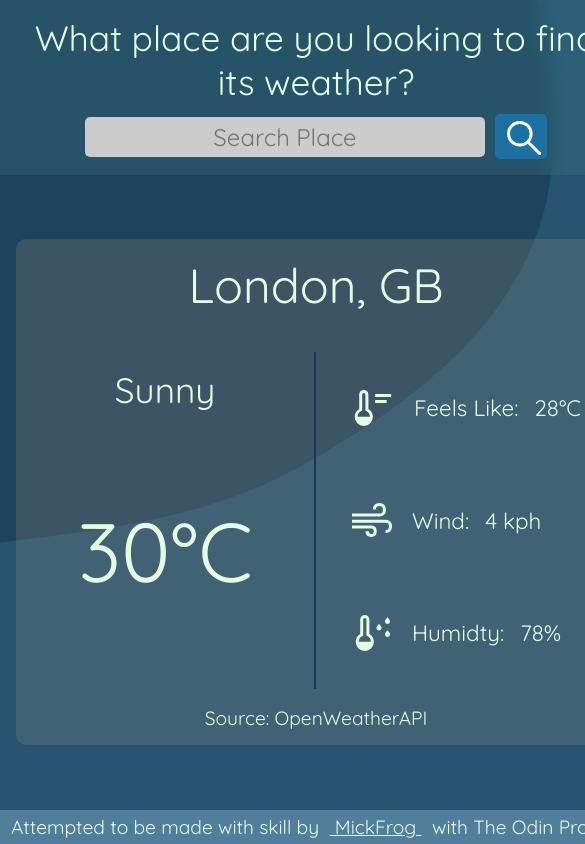
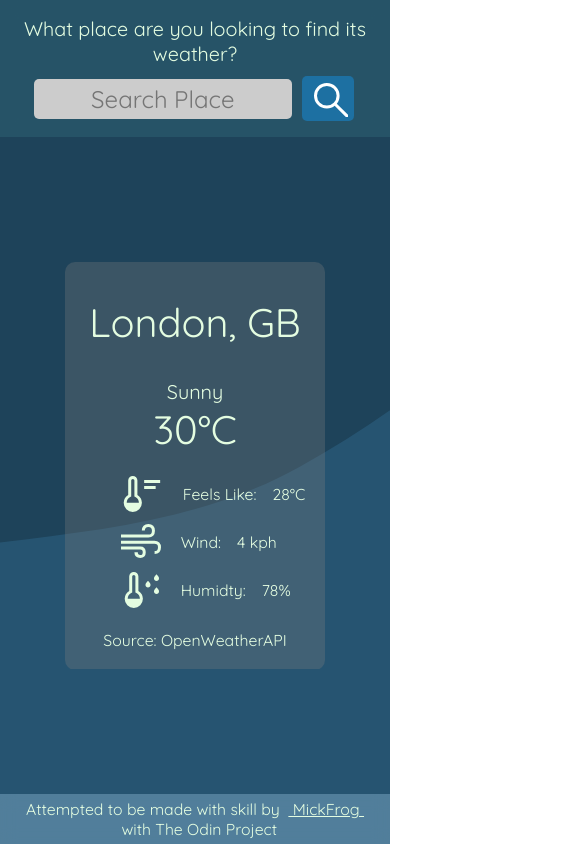
Before and after one commit to MickFrog/weatherApp, a plain HTML site: page index.html in a window 390 px wide. Shown: the top 844 px of the page, 585 px wide, since content can reach past the window. Drawn offline with Linux system fonts and the light colour scheme; no server answers.

Commit message:
add responsiveness

```diff
--- a/index.html
+++ b/index.html
@@ -24,25 +24,24 @@
             <div class="weatherStats">
                 <div class="city">London, GB</div>
 
+                <div class="statsContainer">
                     <div class="cityWeather">
                         <p id="weatherCondition">Sunny</p>
                         <div id="temp">30&deg;C</div>
                     </div>
-
                     <div class="otherStats">
                         <div>
                             <img src="./images/icons/therm.svg" alt="Thermometer">
                             Feels Like:<span id="feels">28&deg;C</span>
                         </div>
-
                         <div>
                             <img src="./images/icons/wind.svg" alt="Wind">
                             Wind: <span id="wind">4 kph</span>
                         </div>
-
                         <div>
                             <img src="./images/icons/humidity.svg" alt="humidity">
                             Humidty: <span id="humid">78%</span>
+                        </div>
                     </div>
                 </div>
 
--- a/style.css
+++ b/style.css
@@ -1,10 +1,10 @@
-@import url('https://fonts.googleapis.com/css2?family=Quicksand&display=swap');
+@import url("https://fonts.googleapis.com/css2?family=Quicksand&display=swap");
 
 :root {
-    --myFont: 'Quicksand', sans-serif;
-    --headerSize: 2.2rem;
-    --citySize: 3rem;
-    --textSize: 1.2rem;
+    --myFont: "Quicksand", sans-serif;
+    --headerSize: calc(2vmin + 12px);
+    --citySize: calc(2vmin + 2rem);
+    --textSize: calc(2vmin + 8px);
 }
 
 * {
@@ -16,17 +16,16 @@ body {
     display: flex;
     flex-flow: column;
     min-height: 100vh;
-    min-width: fit-content;
 
     background-image: url(./images/weatherBg/clear.svg);
     background-size: cover;
     background-repeat: no-repeat;
 
-    color: #E4FDE1;
+    color: #e4fde1;
     font-family: var(--myFont);
     font-size: var(--textSize);
 
-    transition: background-image 400ms linear;
+    transition: background-image 300ms ease-in-out;
 }
 
 /* Header Styles */
@@ -56,7 +55,7 @@ body {
 }
 
 #searchTarget {
-    width: max(400px, 30vw);
+    width: 80%;
     height: 2.5rem;
 
     border-radius: 5px;
@@ -70,18 +69,18 @@ body {
 }
 
 #searchTarget:focus {
-    background-color: #9FA2B2;
+    background-color: #9fa2b2;
     outline: none;
 }
 
 #searchPlaceButton {
     border: 0px;
-    background-color: #1D70A2;
+    background-color: #1d70a2;
     border-radius: 5px;
 }
 
-#searchPlaceButton:hover{
-    background-color: #6761A8;
+#searchPlaceButton:hover {
+    background-color: #6761a8;
 }
 
 /* Content Styles */
@@ -95,19 +94,28 @@ body {
 }
 
 .weatherStats {
-    height: 60vh;
-    width: max(600px, 50vw);
-    font-size: 1.4rem;
+    width: max(40%, 400px);
+    padding: var(--headerSize);
+    font-size: var(--textSize);
 
-    display: grid;
-    grid-template: 1fr 3fr 0.5fr / 1fr 1fr;
+    display: flex;
+    flex-flow: column nowrap;
+    justify-content: space-between;
+    gap: var(--textSize);
 
     border-radius: 10px;
     backdrop-filter: invert(15%);
 }
 
+.statsContainer {
+    display: flex;
+    flex-flow: column nowrap;
+    align-items: center;
+
+    gap: var(--textSize);
+}
+
 .city {
-    grid-column: 1 / 3;
     font-size: var(--citySize);
 
     display: flex;
@@ -119,8 +127,6 @@ body {
     display: flex;
     flex-flow: column;
     align-items: center;
-
-    border-right: 2px solid #1D3557;
 }
 
 #weatherCondition {
@@ -136,12 +142,12 @@ body {
     display: flex;
     align-items: center;
     justify-content: center;
-    font-size: 5.2rem;
+    font-size: var(--citySize);
 }
 
 .otherStats {
-    display: grid;
-    grid-template-rows: 1fr 1fr 1fr;
+    display: flex;
+    flex-flow: column nowrap;
 }
 
 .otherStats > div {
@@ -161,6 +167,7 @@ body {
 
 /* Footer Styles */
 .footer {
+    margin-top: auto;
     padding: 5px;
     display: flex;
     flex-flow: row wrap;
@@ -175,3 +182,9 @@ body {
     color: inherit;
     text-decoration-color: inherit;
 }
+
+@media (max-width: 600px) {
+    .weatherStats {
+        width: initial;
+    }
+}
```
Lines whose indentation alone changed are shown as unchanged.
